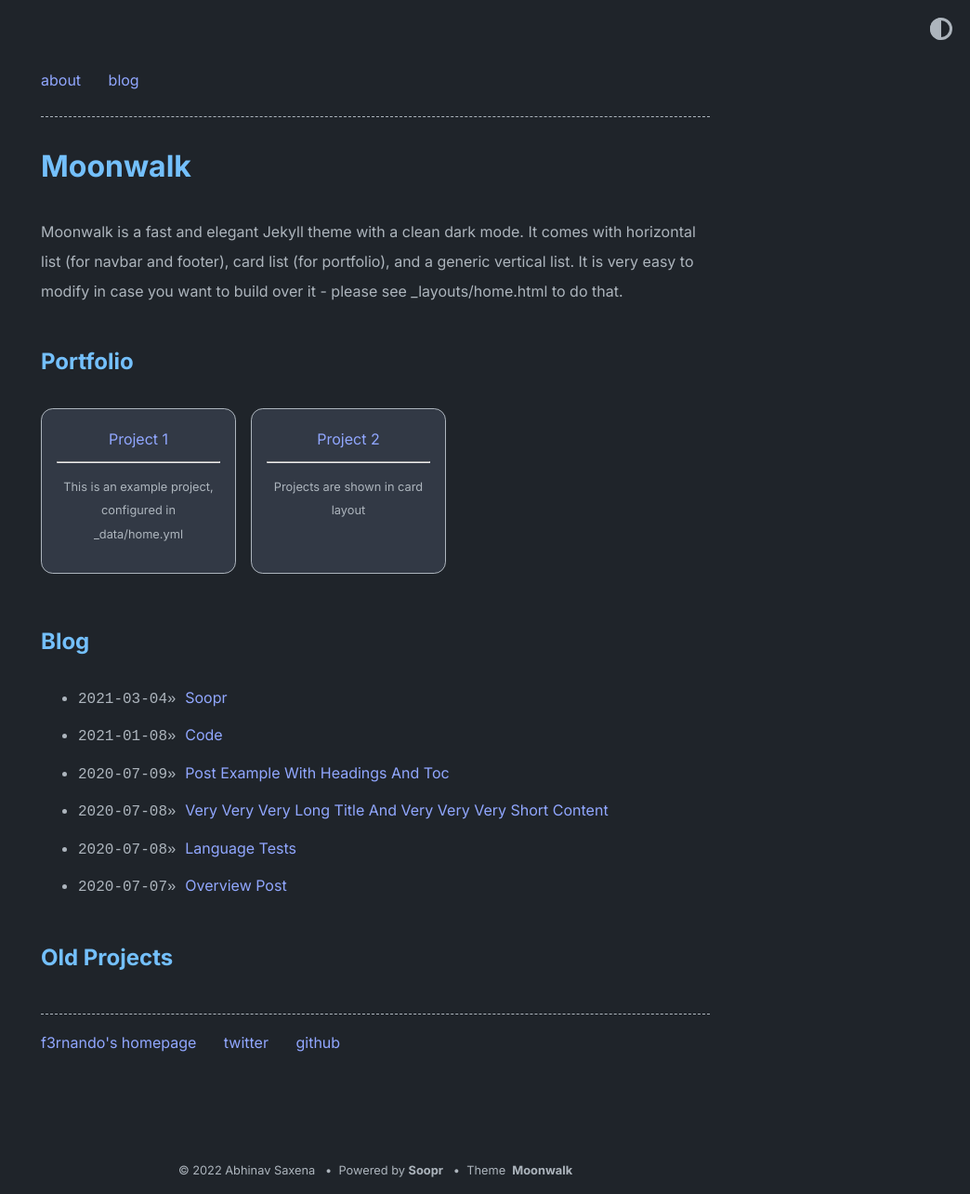
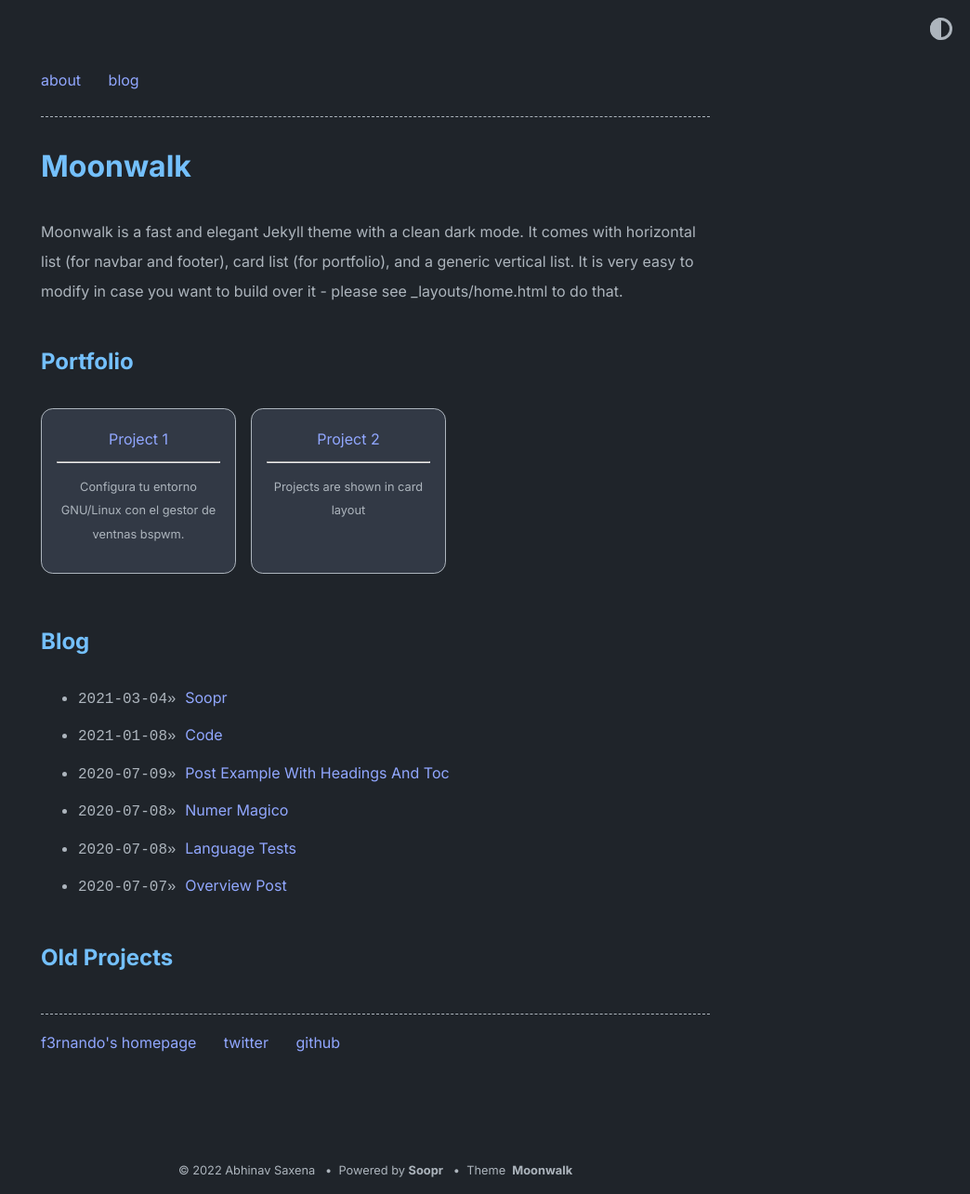
Before and after one commit to f3rnandom/f3rnandom.github.io, a Jekyll site: the page built from index.md, in a window 1280 px wide. Shown: the whole page at 93% size, without its empty margins (236-1280 px from the left). Built offline with Jekyll 4.4.1, drawn with Linux system fonts in a browser that asks for light colours.

Commit message:
modificacion numero 2 home.yml

```diff
--- a/_data/home.yml
+++ b/_data/home.yml
@@ -11,10 +11,10 @@ navbar_entries:
 project_entries:
   - title: Project 1
     url: overview-post
-    desc: This is an example project, configured in _data/home.yml
+    desc: Configura tu entorno GNU/Linux con el gestor de ventnas bspwm.
 
   - title: Project 2
-    url: Soopr
+    url: number-magico
     desc: Projects are shown in card layout
 
   # - title: Project 3
```
Also changed, not shown: _posts/2020-07-08-numer-magico.md (renamed from _posts/2020-07-08-very-very-very-long-title-and-very-very-very-short-content.md).
